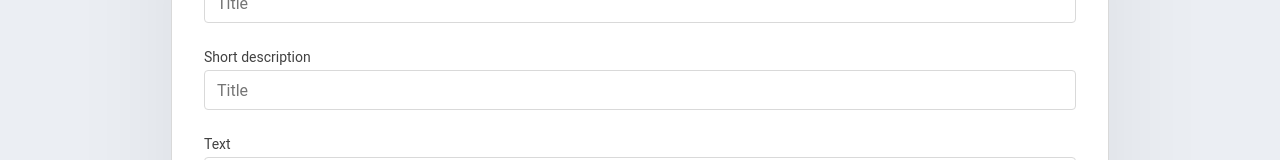
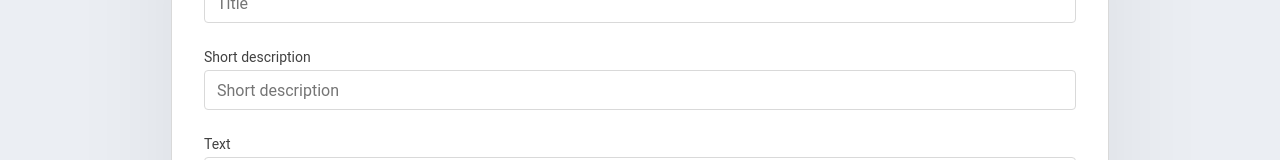
Before and after one commit to AOhapkin/blog, a React (Create React App) app: page /new-article in a window 1280 px wide. Shown: the part 253-413 px from the top of the page. Built offline with nearby package versions, Linux system fonts and the light colour scheme.

Commit message:
fix placeholder

```diff
--- a/src/components/ArticleEditior/ArticleEditior.js
+++ b/src/components/ArticleEditior/ArticleEditior.js
@@ -138,7 +138,7 @@ const ArticleEditior = () => {
             className={`${classes.article__input_description} ${
               errors.description ? classes.article__input_error : ''
             }`}
-            placeholder="Title"
+            placeholder="Short description"
             type="text"
             id="description"
             autoComplete="off"
```
